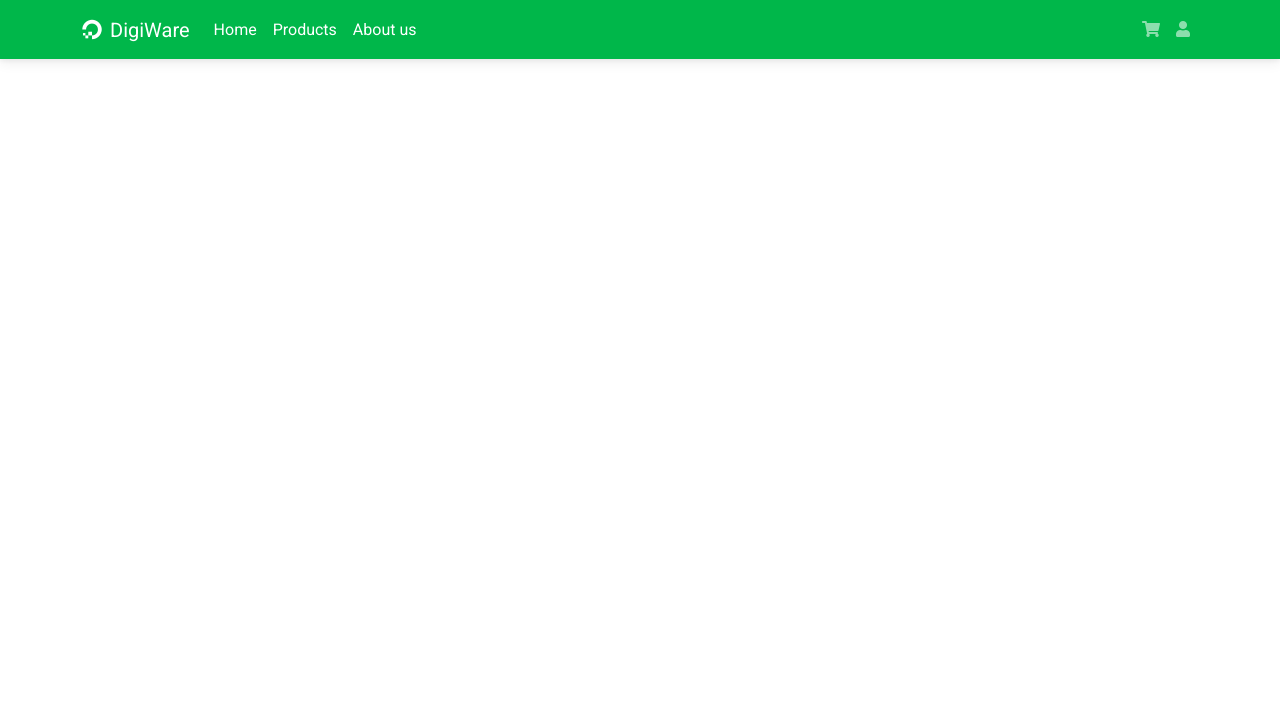
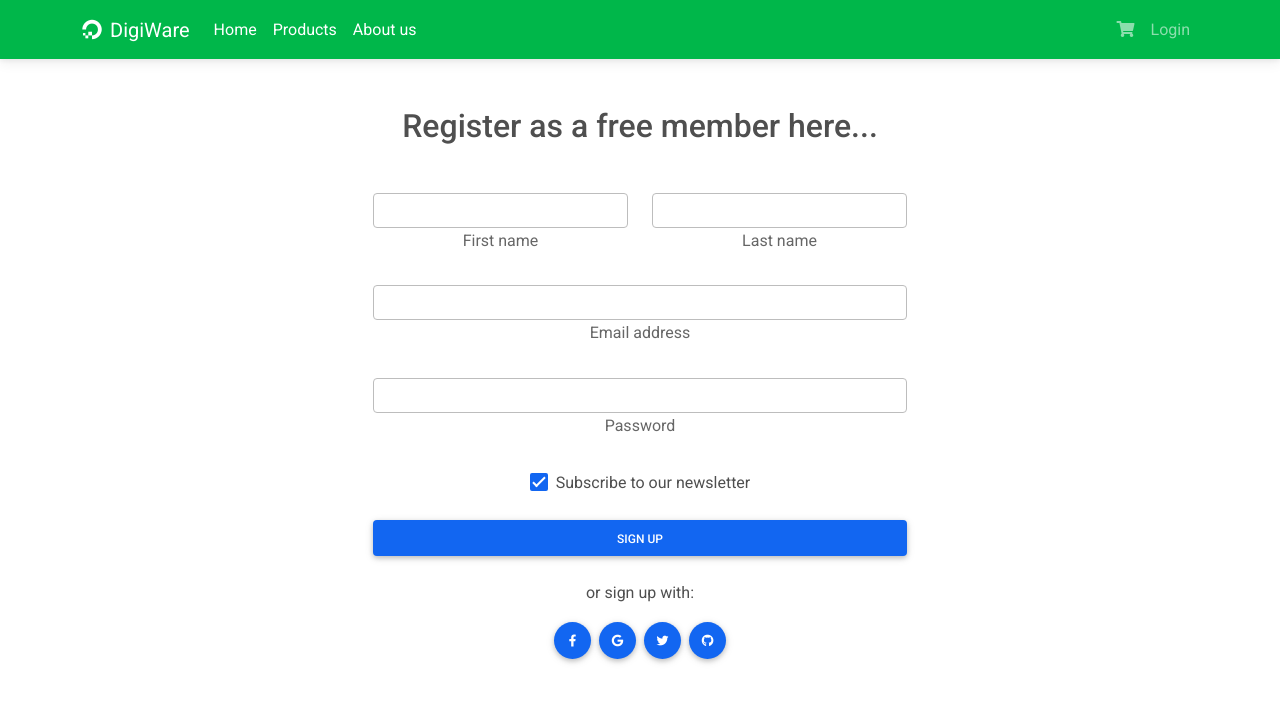
Before and after one commit to markianos/javaScript2, a Vue app in the folder app/: page /register in a window 1280 px wide. Shown: the top 702 px of the page. Built offline with nearby package versions, Linux system fonts and the light colour scheme.

Commit message:
login & register

```diff
--- a/app/src/components/navigation/Navbar.vue
+++ b/app/src/components/navigation/Navbar.vue
@@ -50,22 +50,29 @@
             </ul>
           </li>
 
-          <li class="nav-item dropdown">
+<li class="nav-item dropdown" v-if="loggedIn">
               <a
-              class="nav-link"
+                class="nav-link dropdown"
                 href="#"
-              id="navbarDropdownMenuLink"
+                id="navbarDropdown"
                 role="button"
                 data-mdb-toggle="dropdown"
                 aria-expanded="false"
               >
                 <i class="fas fa-user"></i>
-
               </a>
-            <ul class="dropdown-menu dropdown-menu-end" aria-labelledby="navbarDropdownMenuLink">
-              USER SETTINGS
+              <!-- Dropdown menu -->
+              <ul class="dropdown-menu dropdown-menu-end" aria-labelledby="navbarDropdown">
+                <li class="nav-item">
+                  <router-link class="nav-link text-dark" aria-current="page" to="/user">Settings</router-link>
+                </li>
               </ul>
             </li>
+
+            <li v-if="!loggedIn">
+              <router-link class="nav-link" to="/Login">Login</router-link>
+            </li>
+
           </ul>
       </div>
     </div>
--- a/app/src/router/index.js
+++ b/app/src/router/index.js
@@ -3,8 +3,8 @@ import VueRouter from 'vue-router'
 import Home from '../views/Home.vue'
 import Products from '../views/Products.vue'
 import ProductDetails from '../views/ProductDetails.vue'
-
-
+import Login from '../views/Login.vue'
+import Register from '../views/Register.vue'
 
 Vue.use(VueRouter)
 
@@ -32,6 +32,15 @@ const routes = [
     // this generates a separate chunk (about.[hash].js) for this route
     // which is lazy-loaded when the route is visited.
     component: () => import(/* webpackChunkName: "about" */ '../views/About.vue') // alternativt sätt att importera till router observera att det ej finns en import till about utan det deklareras här
+  },
+  {
+    path: '/login',
+    name: 'Login',
+    component: Login
+  },  {
+    path: '/register',
+    name: 'Register',
+    component: Register
   }
 ]
 
--- a/app/src/store/modules/cart.js
+++ b/app/src/store/modules/cart.js
@@ -25,7 +25,7 @@ export default {
     },
     mutations: {
         ADD_TO_CART: (state, { product, quantity }) => {
-            let exists = state.cart.find(item => item.product.id === product.id) // deklarerar variabeln exits som letar i vår cart om product med samma id finns
+            let exists = state.cart.find(item => item.product._id === product._id) // deklarerar variabeln exits som letar i vår cart om product med samma id finns
             if(exists) { // OM exists så...
                 exists.quantity += quantity // lägger till det vi skickar in på redan befintlig quantity
                 return
--- /dev/null
+++ b/app/src/views/Login.vue
@@ -0,0 +1,32 @@
+<template>
+  <div class="container mt-5">
+      <form action="" class="border border-2 rounded-3 p-5 col-6 mx-auto">
+          <h4 class="text-center">Sign in</h4>
+
+          <div class="mb-4">
+              <label for="email" class="form-label small text-black-50 mt-3">Email adress</label>
+              <input type="email" id="email" class="form-control" v-model="email">
+          </div>
+          <div class="mb-4">
+              <label for="password" class="form-label small text-black-50">Enter your password</label>
+              <input type="password" id="password" class="form-control" v-model="password">
+          </div>
+
+          <button class="btn btn-block btn-info mb-4">Sign in</button>
+
+          <div class="text-center">
+              <small>Not a member yet? <router-link to="/register">Register</router-link></small>
+          </div>
+      </form>
+  </div>
+</template>
+
+<script>
+export default {
+
+}
+</script>
+
+<style>
+
+</style>
--- /dev/null
+++ b/app/src/views/Register.vue
@@ -0,0 +1,83 @@
+<template>
+
+<div class="container w-50 text-center">
+<h2 class="mb-5">Register as a free member here...</h2>
+
+<form>
+  <!-- 2 column grid layout with text inputs for the first and last names -->
+  <div class="row mb-4">
+    <div class="col">
+      <div class=" ">
+        <input type="text" id="form3Example1" class="form-control" />
+        <label class="form-label" for="form3Example1">First name</label>
+      </div>
+    </div>
+    <div class="col">
+      <div class=" ">
+        <input type="text" id="form3Example2" class="form-control" />
+        <label class="form-label" for="form3Example2">Last name</label>
+      </div>
+    </div>
+  </div>
+
+  <!-- Email input -->
+  <div class="  mb-4">
+    <input type="email" id="form3Example3" class="form-control" />
+    <label class="form-label" for="form3Example3">Email address</label>
+  </div>
+
+  <!-- Password input -->
+  <div class="  mb-4">
+    <input type="password" id="form3Example4" class="form-control" />
+    <label class="form-label" for="form3Example4">Password</label>
+  </div>
+
+  <!-- Checkbox -->
+  <div class="form-check d-flex justify-content-center mb-4">
+    <input
+      class="form-check-input me-2"
+      type="checkbox"
+      value=""
+      id="form2Example3"
+      checked
+    />
+    <label class="form-check-label" for="form2Example3">
+      Subscribe to our newsletter
+    </label>
+  </div>
+
+  <!-- Submit button -->
+  <button type="submit" class="btn btn-primary btn-block mb-4">Sign up</button>
+
+  <!-- Register buttons -->
+  <div class="text-center">
+    <p>or sign up with:</p>
+    <button type="button" class="btn btn-primary btn-floating mx-1">
+      <i class="fab fa-facebook-f"></i>
+    </button>
+
+    <button type="button" class="btn btn-primary btn-floating mx-1">
+      <i class="fab fa-google"></i>
+    </button>
+
+    <button type="button" class="btn btn-primary btn-floating mx-1">
+      <i class="fab fa-twitter"></i>
+    </button>
+
+    <button type="button" class="btn btn-primary btn-floating mx-1">
+      <i class="fab fa-github"></i>
+    </button>
+  </div>
+</form>
+</div>
+</template>
+
+<script>
+export default {
+
+}
+</script>
+
+<style>
+
+</style>
```
Lines whose indentation alone changed are shown as unchanged.
